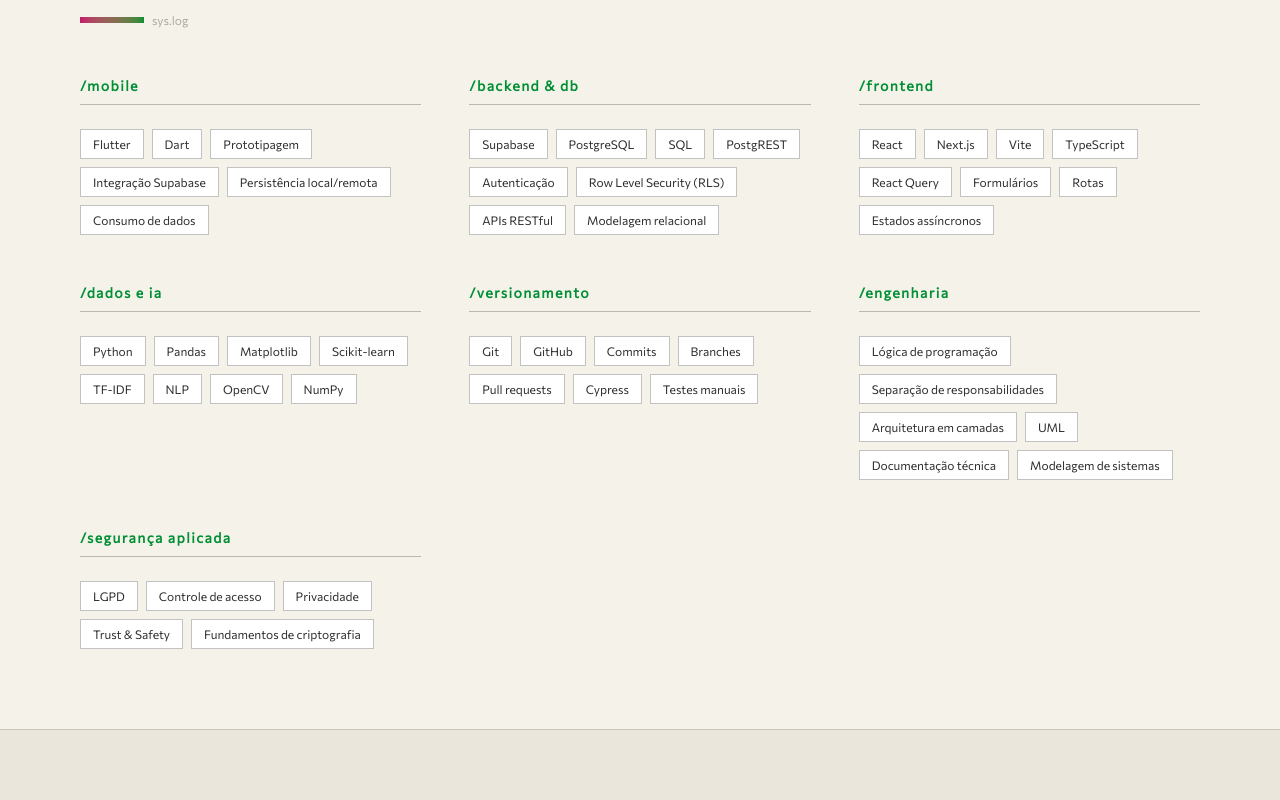
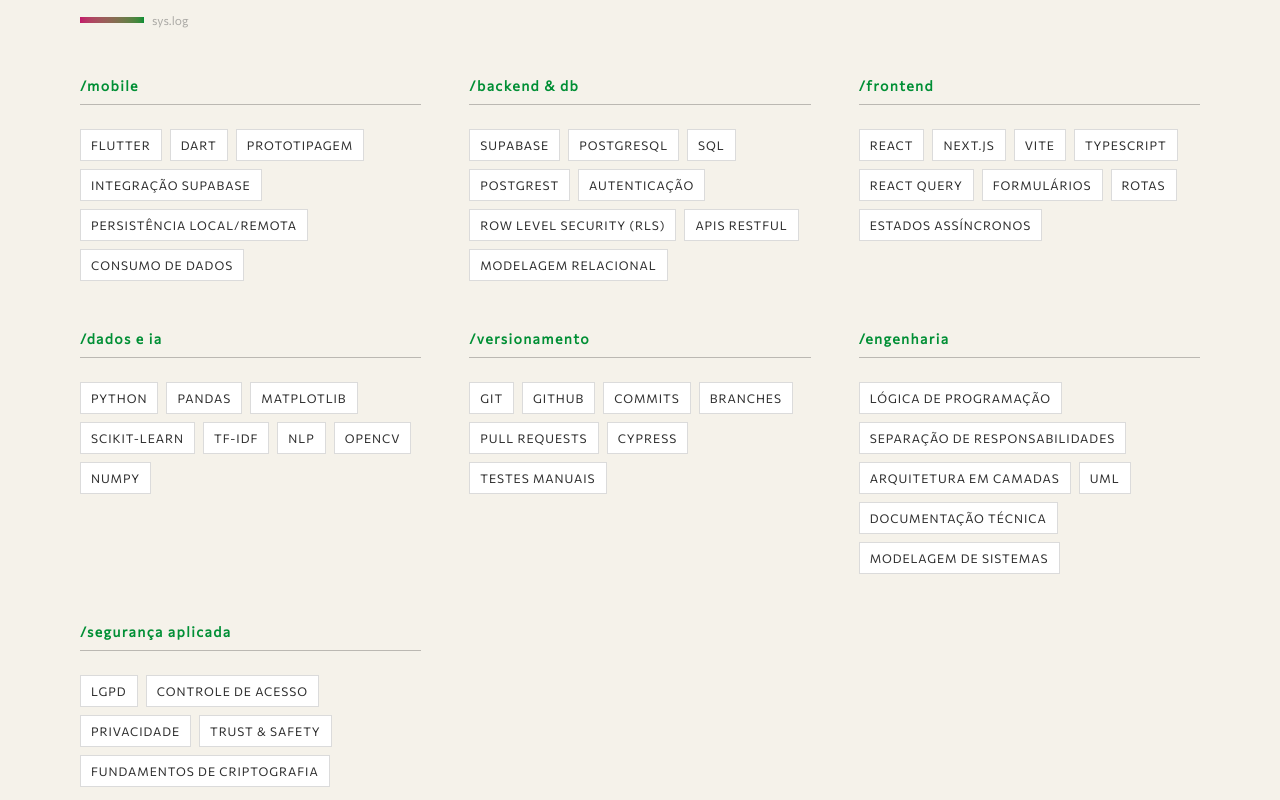
Before and after one commit to Altaeir-13/Altaeir-13.github.io, a Next.js app: page / in a window 1280 px wide. Shown: the part 4640-5440 px from the top of the page. Built offline with nearby package versions, Linux system fonts and the light colour scheme; a web font is replaced by a local one.

Commit message:
Fix SEO description and badge class

```diff
--- a/src/app/layout.tsx
+++ b/src/app/layout.tsx
@@ -8,7 +8,7 @@ import { ThemeProvider } from "@/context/ThemeContext";
 
 export const metadata: Metadata = {
   title: "Randerson de Sá | Portfólio",
-  description: "Portfólio de Randerson de Sá, graduando em Ciência da Computação com foco em Flutter, Supabase, PostgreSQL, React, TypeScript, Python, dados e IA aplicada.",
+  description: "Portfólio de Randerson de Sá, estudante de Ciência da Computação com foco em Flutter, Supabase, PostgreSQL, Next.js, React, Python, dados e IA aplicada.",
 };
 
 const doto = Doto({
--- a/src/components/SkillBadge.tsx
+++ b/src/components/SkillBadge.tsx
@@ -1,6 +1,6 @@
 export default function SkillBadge({ skill }: { skill: string }) {
   return (
-    <span className="font-mono text-xs border border-[var(--border-strong)] bg-[var(--surface-elevated)] text-[var(--text-soft)] px-3 py-1.5 hover:border-[var(--accent-pink)] hover:text-[var(--accent-pink)] transition-all cursor-default select-none">
+    <span className="badge hover:border-[var(--accent-pink)] hover:text-[var(--accent-pink)] transition-all cursor-default select-none">
       {skill}
     </span>
   )
```
